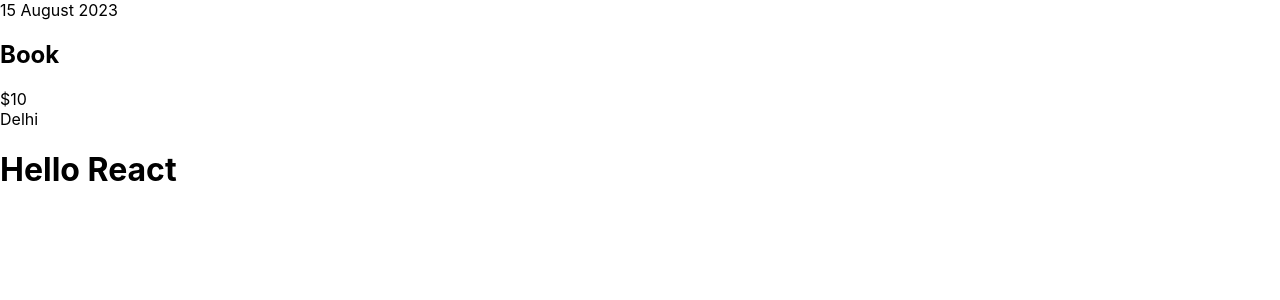
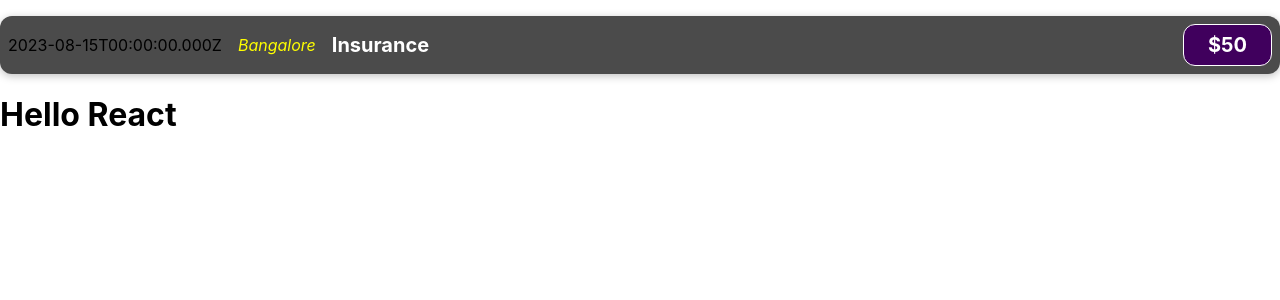
Before and after one commit to bha4/Sharpner-React, a React (Create React App) app: page / in a window 1280 px wide. Shown: the top 300 px of the page. Built offline with nearby package versions, Linux system fonts and the light colour scheme.

Commit message:
4th commit

```diff
--- a/src/components/ExcepenseItem.js
+++ b/src/components/ExcepenseItem.js
@@ -1,14 +1,22 @@
 import React from 'react';
-function ExpenseItem(){
+import "./ExpenseItem.css";
 
-    return (
-        <>
-           <div>15 August 2023</div>
-           <h2>Book</h2>
-           <div>$10</div>
-           <div>Delhi</div>
-        </>
-      )
-      }
+function ExpenseItem() {
+  const expenseDate = new Date(2023, 7, 15).toISOString();
+  const expenseTitle = "Insurance";
+  const expenseAmount = 50;
+  const location ="Bangalore"
+
+  return (
+    <div className="expense-item">
+      <div>{expenseDate}</div>
+      <div className="expense-item__location">{location}</div>
+      <div className="expense-item__description">
+        <h2>{expenseTitle}</h2>
+        <div className="expense-item__price">${expenseAmount}</div>
+      </div>
+    </div>
+  );
+}
 
 export default ExpenseItem;
--- /dev/null
+++ b/src/components/ExpenseItem.css
@@ -0,0 +1,62 @@
+.expense-item {
+    display: flex;
+    justify-content: space-between;
+    align-items: center;
+    box-shadow: 0 2px 8px rgba(0, 0, 0, 0.25);
+    padding: 0.5rem;
+    margin: 1rem 0;
+    border-radius: 12px;
+    background-color: #4b4b4b;
+  }
+
+  .expense-item__location {
+    margin-left: 1rem;
+    color: yellow;
+    font-style: italic;
+  }
+
+  .expense-item__description {
+    display: flex;
+    flex-direction: column;
+    gap: 1rem;
+    align-items: flex-end;
+    flex-flow: column-reverse;
+    justify-content: flex-start;
+    flex: 1;
+  }
+
+  .expense-item h2 {
+    color: #3a3a3a;
+    font-size: 1rem;
+    flex: 1;
+    margin: 0 1rem;
+    color: white;
+  }
+
+  .expense-item__price {
+    font-size: 1rem;
+    font-weight: bold;
+    color: white;
+    background-color: #40005d;
+    border: 1px solid white;
+    padding: 0.5rem;
+    border-radius: 12px;
+  }
+
+  @media (min-width: 580px) {
+    .expense-item__description {
+      flex-direction: row;
+      align-items: center;
+      justify-content: flex-start;
+      flex: 1;
+    }
+
+    .expense-item__description h2 {
+      font-size: 1.25rem;
+    }
+
+    .expense-item__price {
+      font-size: 1.25rem;
+      padding: 0.5rem 1.5rem;
+    }
+  }
```
